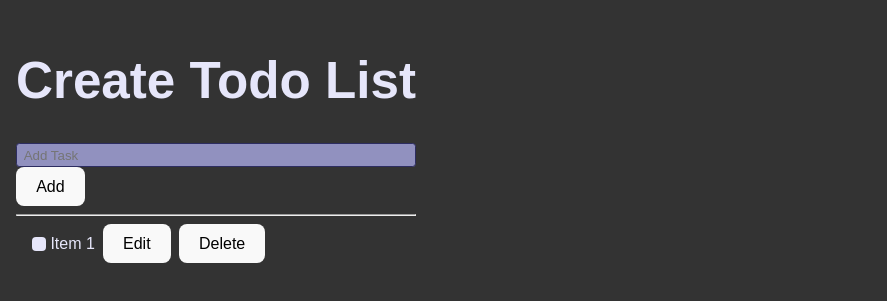
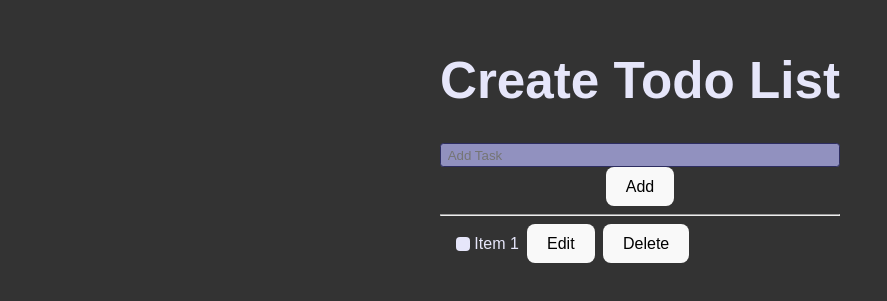
Before and after one commit to ktkelly11/320.9-Todo-List, a React (Vite) app: page / in a window 1280 px wide. Shown: the part 275-576 px from the top of the page, without its empty margins (0-887 px from the left). Built offline with nearby package versions, Linux system fonts and the light colour scheme.

Commit message:
Got everything centered

```diff
--- a/src/App.css
+++ b/src/App.css
@@ -1,3 +1,10 @@
+#root {
+  max-width: 1280px;
+  margin: 0 auto;
+  padding: 2rem;
+  text-align: center;
+}
+
 * {
   font-family: Arial, Helvetica, sans-serif;
 }
--- a/src/todoReducer.jsx
+++ b/src/todoReducer.jsx
@@ -14,5 +14,8 @@ export default function ToDoReducer(state, { type, payload: { text } }) {
       if (hasThisText) return state;
       return [{ number: 1, text: text, completed: false }];
     }
+    case "remove_adventurer": {
+      return state.filter((s) => s.text !== text);
+    }
   }
 }
```
